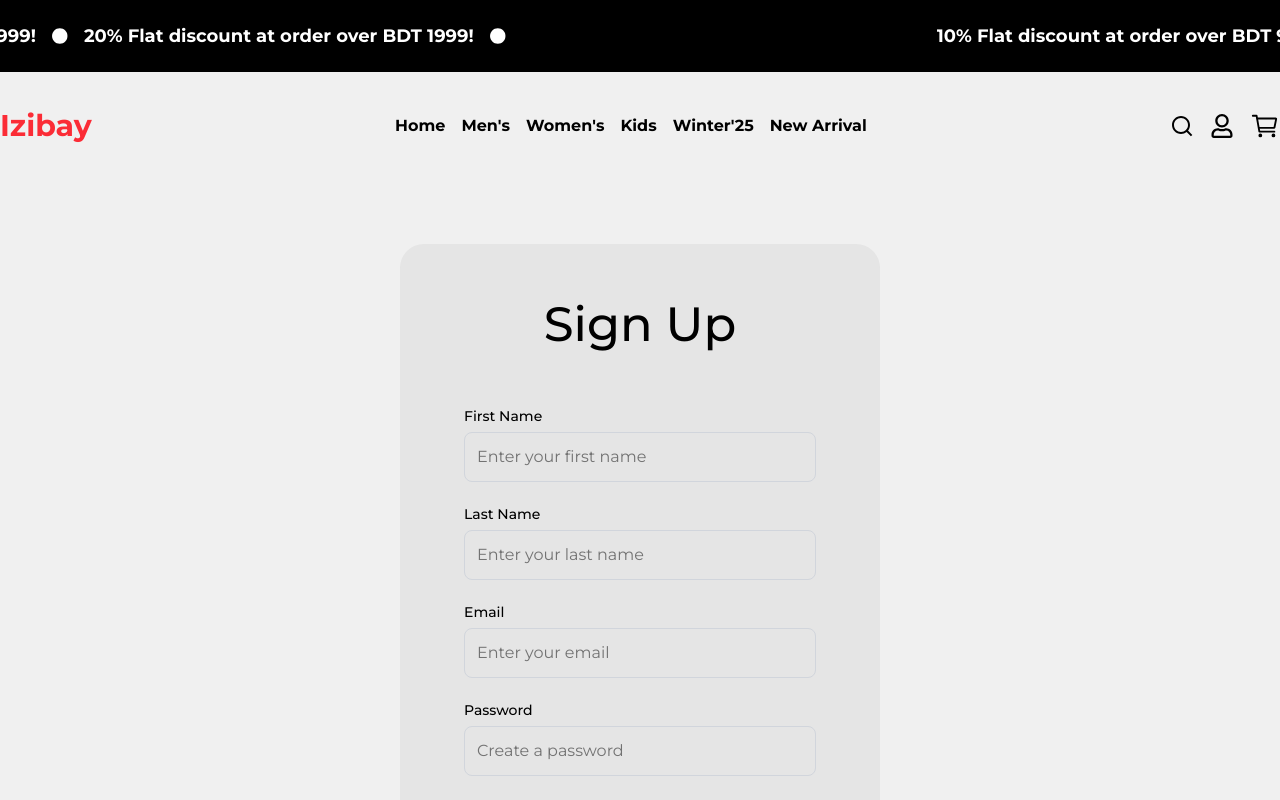
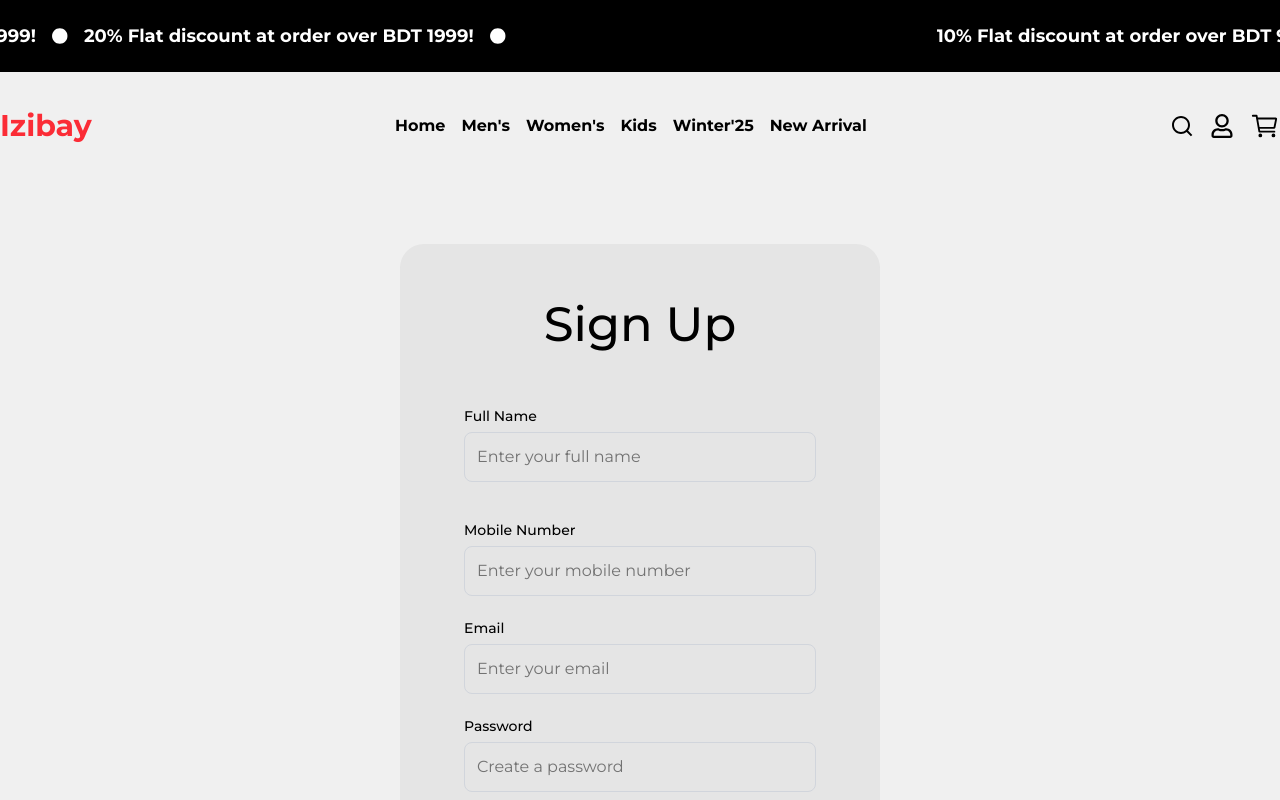
Before and after one commit to theashrafislam/izibay-frontend, a Next.js app: page /register in a window 1280 px wide. Shown: the top 800 px of the page. Built offline with nearby package versions, Linux system fonts and the light colour scheme; no server answers.

Commit message:
make console user data form register page

```diff
--- a/app/register/page.jsx
+++ b/app/register/page.jsx
@@ -1,6 +1,6 @@
 "use client"
 
-import React from "react";
+import React, { useState } from "react";
 import Button from "../Components/ui/Button";
 import { FcGoogle } from "react-icons/fc";
 import FeaturesSection from "../Components/FeaturesSection";
@@ -11,6 +11,27 @@ import toast from "react-hot-toast";
 const RegisterPage = () => {
 
   const { googleSignIn } = useAuth();
+
+  const [formData, setFormData] = useState({
+    fullName: "",
+    mobile: "",
+    email: "",
+    password: "",
+  });
+
+  const handleRegister = (e) => {
+    e.preventDefault();
+
+    const { fullName, mobile, email, password } = formData;
+
+    if (!fullName || !mobile || !email || !password) {
+      toast.error("সবগুলো ঘর পূরণ করা বাধ্যতামূলক");
+      return;
+    }
+
+    console.log("Register Data:", formData);
+    toast.success("Form data collected ✅");
+  };
 
   const handleGoogleLogin = async () => {
     try {
@@ -38,26 +59,43 @@ const RegisterPage = () => {
           Sign Up
         </h5>
 
+        <form onSubmit={handleRegister}>
+
           {/* Input Fields */}
-        <div className="flex flex-col gap-5 pt-8">
+          <div className="flex flex-col gap-5 py-8">
 
-          {/* First Name */}
+            {/* Full Name */}
             <div className="text-left">
-            <label className="text-sm font-medium">First Name</label>
+              <label className="text-sm font-medium">Full Name</label>
               <input
+                value={formData.fullName}
+                onChange={(e) =>
+                  setFormData({ ...formData, fullName: e.target.value })
+                }
+                required
                 type="text"
-              placeholder="Enter your first name"
+                placeholder="Enter your full name"
                 className="border border-gray-300 w-full rounded-lg p-3 mt-1 outline-none focus:border-black transition"
               />
             </div>
 
-          {/* Last Name */}
-          <div className="text-left">
-            <label className="text-sm font-medium">Last Name</label>
+            {/* Mobile Number */}
+            <div className="text-left mt-4">
+              <label className="text-sm font-medium">Mobile Number</label>
               <input
+                required
                 type="text"
-              placeholder="Enter your last name"
+                inputMode="numeric"
+                pattern="[0-9]*"
+                placeholder="Enter your mobile number"
                 className="border border-gray-300 w-full rounded-lg p-3 mt-1 outline-none focus:border-black transition"
+                value={formData.mobile}
+                onChange={(e) =>
+                  setFormData({
+                    ...formData,
+                    mobile: e.target.value.replace(/[^0-9]/g, ""),
+                  })
+                }
               />
             </div>
 
@@ -65,6 +103,11 @@ const RegisterPage = () => {
             <div className="text-left">
               <label className="text-sm font-medium">Email</label>
               <input
+                value={formData.email}
+                onChange={(e) =>
+                  setFormData({ ...formData, email: e.target.value })
+                }
+                required
                 type="email"
                 placeholder="Enter your email"
                 className="border border-gray-300 w-full rounded-lg p-3 mt-1 outline-none focus:border-black transition"
@@ -75,6 +118,11 @@ const RegisterPage = () => {
             <div className="text-left">
               <label className="text-sm font-medium">Password</label>
               <input
+                value={formData.password}
+                onChange={(e) =>
+                  setFormData({ ...formData, password: e.target.value })
+                }
+                required
                 type="password"
                 placeholder="Create a password"
                 className="border border-gray-300 w-full rounded-lg p-3 mt-1 outline-none focus:border-black transition"
@@ -85,6 +133,10 @@ const RegisterPage = () => {
 
           {/* Sign Up Button */}
           <Button name={"Sign Up"} color={"black"} />
+
+        </form>
+
+
 
         {/* Google Register */}
         <button
@@ -113,7 +165,7 @@ const RegisterPage = () => {
         </div>
       </div>
 
-      <FeaturesSection />
+      {/* <FeaturesSection /> */}
     </div>
   );
 };
```
Lines whose indentation alone changed are shown as unchanged.
